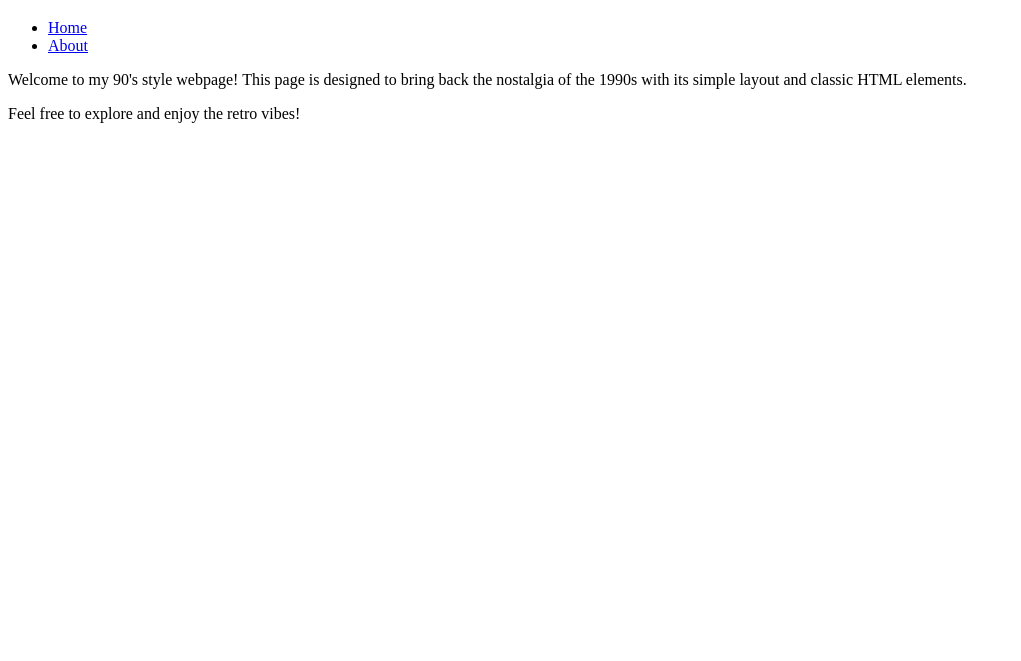
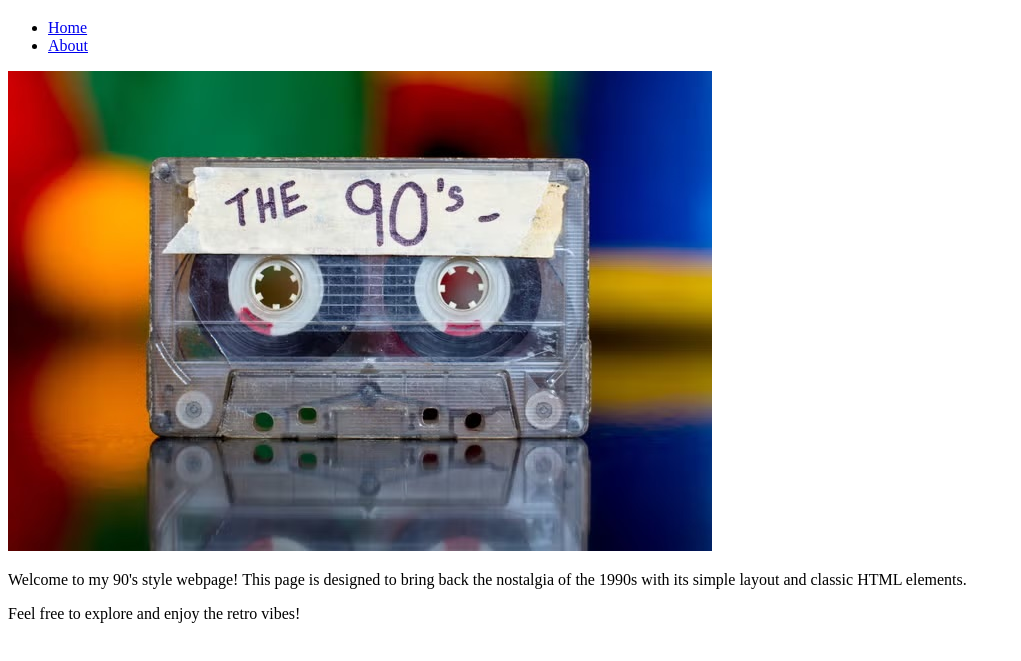
Before and after one commit to Benji367/myFirstWebsite, a plain HTML site: page index.html in a window 1280 px wide. Shown: the part 61-722 px from the top of the page, without its empty margins (0-1021 px from the left). Drawn offline with Linux system fonts and the light colour scheme.

Commit message:
Created images folder and added 90's image

```diff
--- a/index.html
+++ b/index.html
@@ -13,6 +13,7 @@
     </nav>
 </head>
 <body>
+    <img src="/Images/The90's.jpg" alt = "The 90's">
     <p>Welcome to my 90's style webpage! This page is designed to bring back the nostalgia of the 1990s with its simple layout and classic HTML elements.</p>
     <p>Feel free to explore and enjoy the retro vibes!</p>
 </body>
```
Also changed, not shown: Images/The90's.jpg (added).
